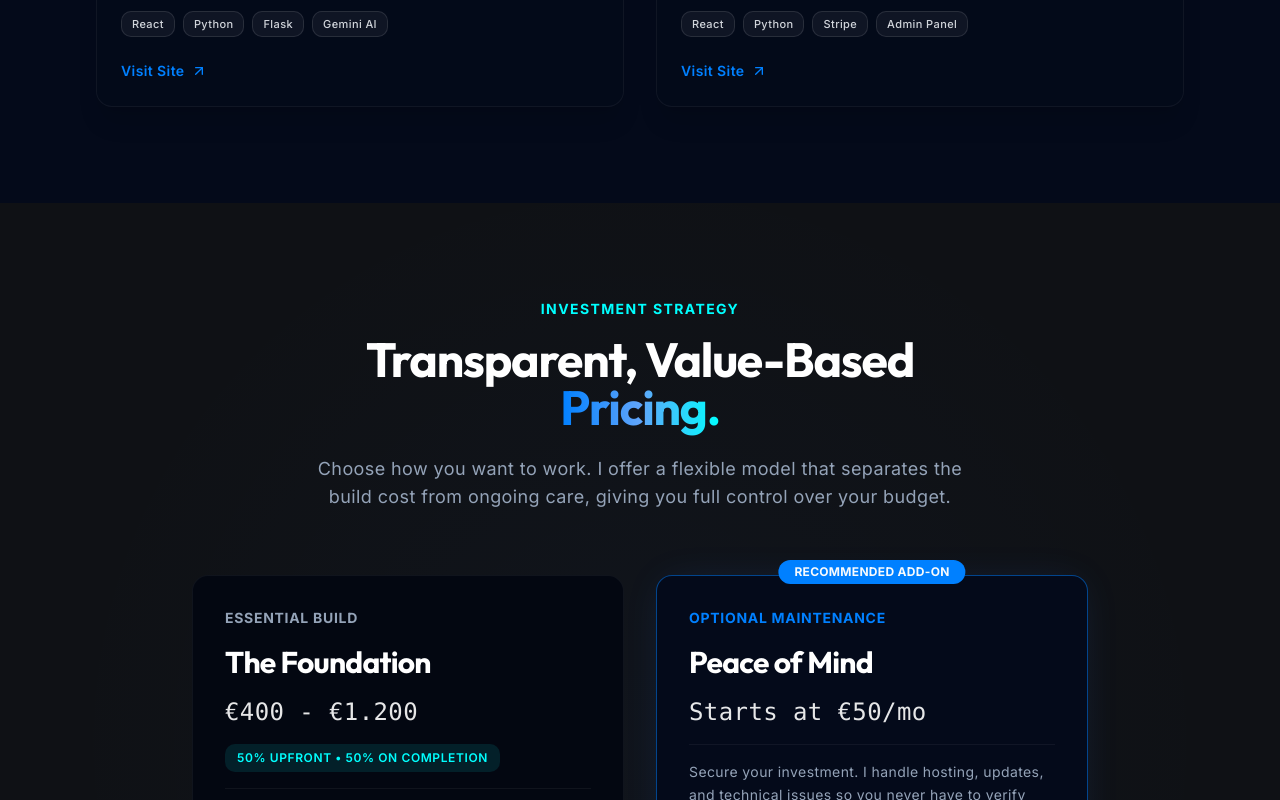
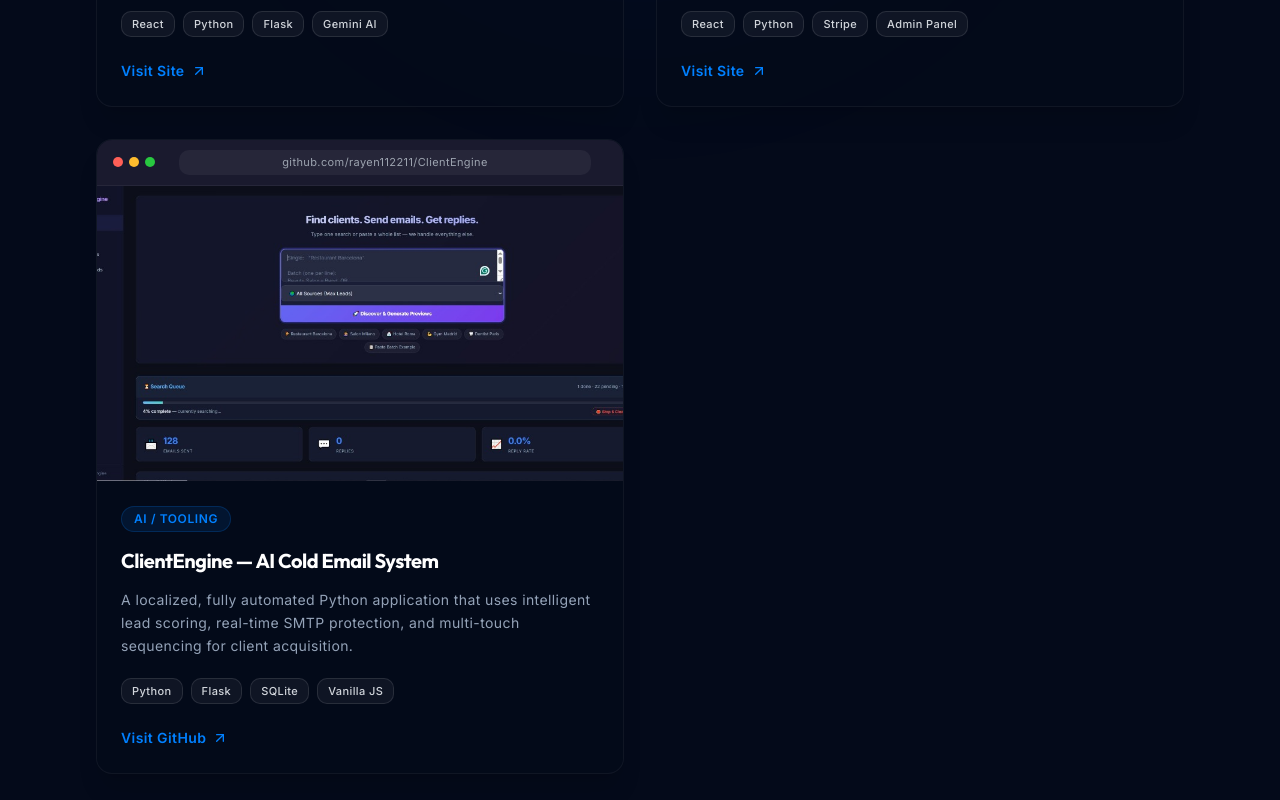
Before and after one commit to rayen112211/rayen1, a React (Create React App) app in the folder frontend/: page / in a window 1280 px wide. Shown: the part 4480-5280 px from the top of the page. Built offline with nearby package versions, Linux system fonts and the light colour scheme.

Commit message:
feat: add ClientEngine to projects section

```diff
--- a/frontend/src/data/translations.js
+++ b/frontend/src/data/translations.js
@@ -118,6 +118,15 @@
                     link: "https://unyamee.shop",
                     image: "/assets/unya-mee-preview.png?v=2",
                     visitLabel: "Visit Site"
+                },
+                {
+                    title: "ClientEngine — AI Cold Email System",
+                    category: "AI / Tooling",
+                    description: "A localized, fully automated Python application that uses intelligent lead scoring, real-time SMTP protection, and multi-touch sequencing for client acquisition.",
+                    tech: ["Python", "Flask", "SQLite", "Vanilla JS"],
+                    link: "https://github.com/rayen112211/ClientEngine",
+                    image: "/assets/clientengine.jpg",
+                    visitLabel: "Visit GitHub"
                 }
             ]
         },
@@ -305,6 +314,15 @@
                     link: "https://unyamee.shop",
                     image: "/assets/unya-mee-preview.png?v=2",
                     visitLabel: "Visita il Sito"
+                },
+                {
+                    title: "ClientEngine — Sistema Email AI",
+                    category: "AI / Tooling",
+                    description: "Un'applicazione Python localizzata e completamente automatizzata che utilizza l'assegnazione intelligente dei punteggi ai lead, la protezione SMTP in tempo reale e sequenze multi-touch per l'acquisizione di clienti.",
+                    tech: ["Python", "Flask", "SQLite", "Vanilla JS"],
+                    link: "https://github.com/rayen112211/ClientEngine",
+                    image: "/assets/clientengine.jpg",
+                    visitLabel: "Visita GitHub"
                 }
             ]
         },
@@ -492,6 +510,15 @@
                     link: "https://unyamee.shop",
                     image: "/assets/unya-mee-preview.png?v=2",
                     visitLabel: "Visiter le Site"
+                },
+                {
+                    title: "ClientEngine — Système d'Email IA",
+                    category: "AI / Tooling",
+                    description: "Une application Python localisée et entièrement automatisée qui utilise l'évaluation intelligente des leads, la protection SMTP en temps réel et des séquences multi-touch pour l'acquisition de clients.",
+                    tech: ["Python", "Flask", "SQLite", "Vanilla JS"],
+                    link: "https://github.com/rayen112211/ClientEngine",
+                    image: "/assets/clientengine.jpg",
+                    visitLabel: "Visiter GitHub"
                 }
             ]
         },
@@ -679,6 +706,15 @@
                     link: "https://unyamee.shop",
                     image: "/assets/unya-mee-preview.png?v=2",
                     visitLabel: "Odwiedź Stronę"
+                },
+                {
+                    title: "ClientEngine — System Email AI",
+                    category: "AI / Tooling",
+                    description: "Zlokalizowana, w pełni zautomatyzowana aplikacja w Pythonie, która wykorzystuje inteligentne ocenianie leadów, ochronę SMTP w czasie rzeczywistym i wieloetapowe sekwencje do pozyskiwania klientów.",
+                    tech: ["Python", "Flask", "SQLite", "Vanilla JS"],
+                    link: "https://github.com/rayen112211/ClientEngine",
+                    image: "/assets/clientengine.jpg",
+                    visitLabel: "Odwiedź GitHub"
                 }
             ]
         },
```
Also changed, not shown: frontend/public/assets/clientengine.jpg (added).
